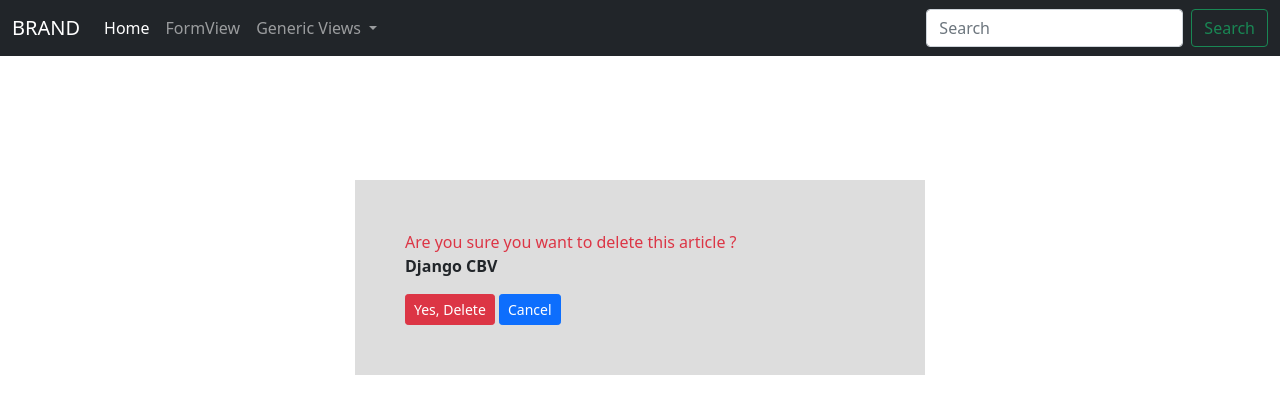
After one commit to Rubel-Mahmud/DJANGO_CBV, a Django app: a page that uses templates/articles/confirm_delete.html in a window 1280 px wide. The commit adds this page. Shown: the top 414 px of the page. Run offline with Django 4.2, Linux system fonts and the light colour scheme; data comes from the database, SQL or seed files in the repository; both versions use the stored data as it was after the commit; some libraries are stand-ins or nearby versions.

Commit message:
Generic Deleteview implementation

```diff
--- a/articles/urls.py
+++ b/articles/urls.py
@@ -28,4 +28,7 @@ urlpatterns = [
     # Article update
     path('article/<int:pk>/<str:slug>/update/', views.ArticleUpdateView.as_view(), name='article_update'),
 
+    # Article delete
+    path('article/<int:pk>/<str:slug>/delete/', views.ArticleDeleteView.as_view(), name='article_delete'),
+
 ]
--- a/articles/views.py
+++ b/articles/views.py
@@ -8,6 +8,7 @@ from django.views.generic import (
     DetailView,
     CreateView,
     UpdateView,
+    DeleteView,
 )
 from django.urls import reverse, reverse_lazy
 from .mixins import TitleMixin, PublicMixin
@@ -142,3 +143,10 @@ class ArticleUpdateView(UpdateView):
     template_name = 'articles/article_update.html'
     query_pk_and_slug = True
     success_url = reverse_lazy('articles:article_list')
+
+
+class ArticleDeleteView(DeleteView):
+    model = Article
+    template_name = 'articles/confirm_delete.html'
+    query_pk_and_slug = True
+    success_url = reverse_lazy('articles:article_list')
--- a/templates/articles/article_list.html
+++ b/templates/articles/article_list.html
@@ -18,6 +18,9 @@
                     <a href="{% url 'articles:article_detail' pk=article.pk slug=article.slug %}">
                         {{ forloop.counter }} - {{ article.title }}
                     </a>
+                    <a class="btn btn-sm btn-danger" href="{% url 'articles:article_delete' pk=article.pk slug=article.slug %}">
+                        Delete
+                    </a>
                 </li>
             {% endfor %}
         </ul>
--- /dev/null
+++ b/templates/articles/confirm_delete.html
@@ -0,0 +1,19 @@
+{% extends 'base.html' %}
+
+{% block content %}
+<div class="container">
+    <br>
+    <div class="row">
+        <div class="col-md-3"></div>
+        <div class="col-md-6" style="margin-top:100px; background:#ddd;padding:50px;">
+            <form method="post">
+                {% csrf_token %}
+                <p><span class="text-danger">Are you sure you want to delete this article ?</span><br><b>{{ object.title }}</b></p>
+                <button type="submit" class="btn btn-sm btn-danger">Yes, Delete</button>
+                <a href="{% url 'articles:article_list' %}" class="btn btn-sm btn-primary">Cancel</a>
+            </form>
+        </div>
+        <div class="col-md-3"></div>
+    </div>
+</div>
+{% endblock content %}
```
Also changed, not shown: db.sqlite3.
